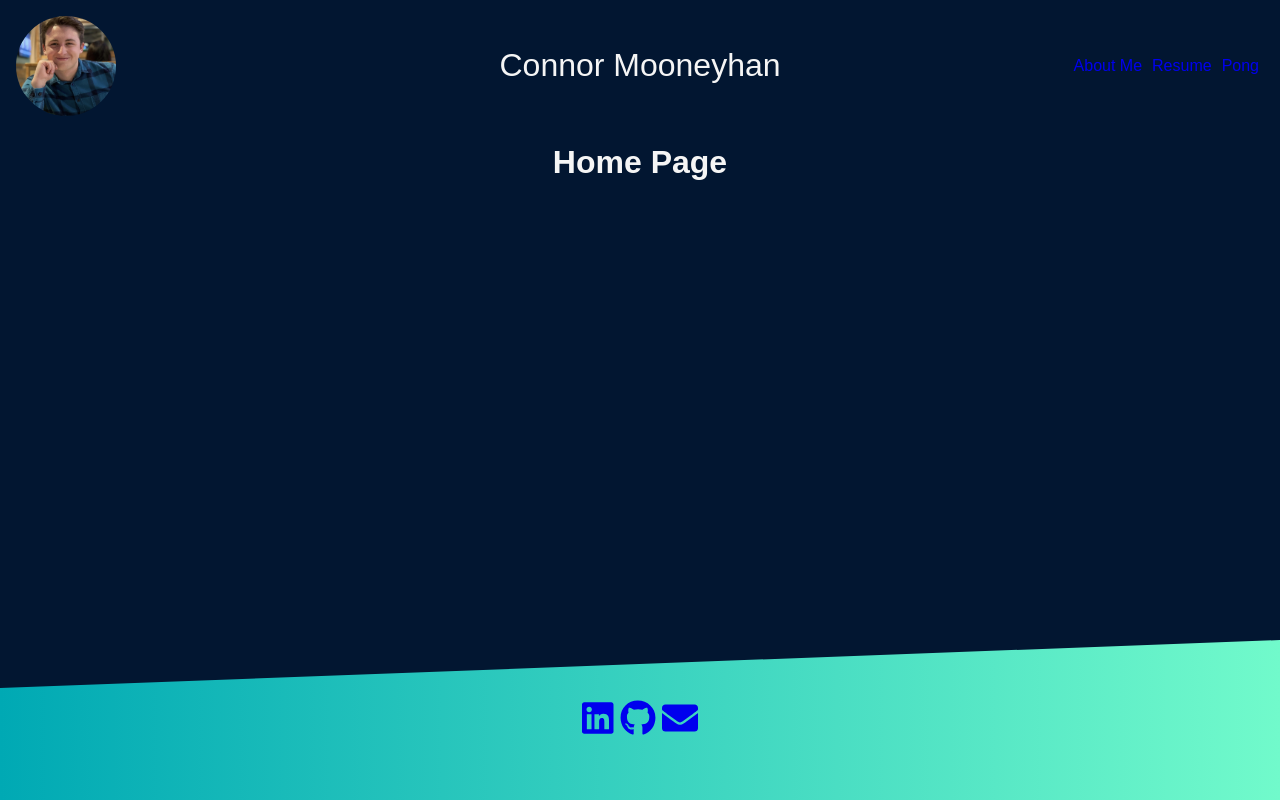
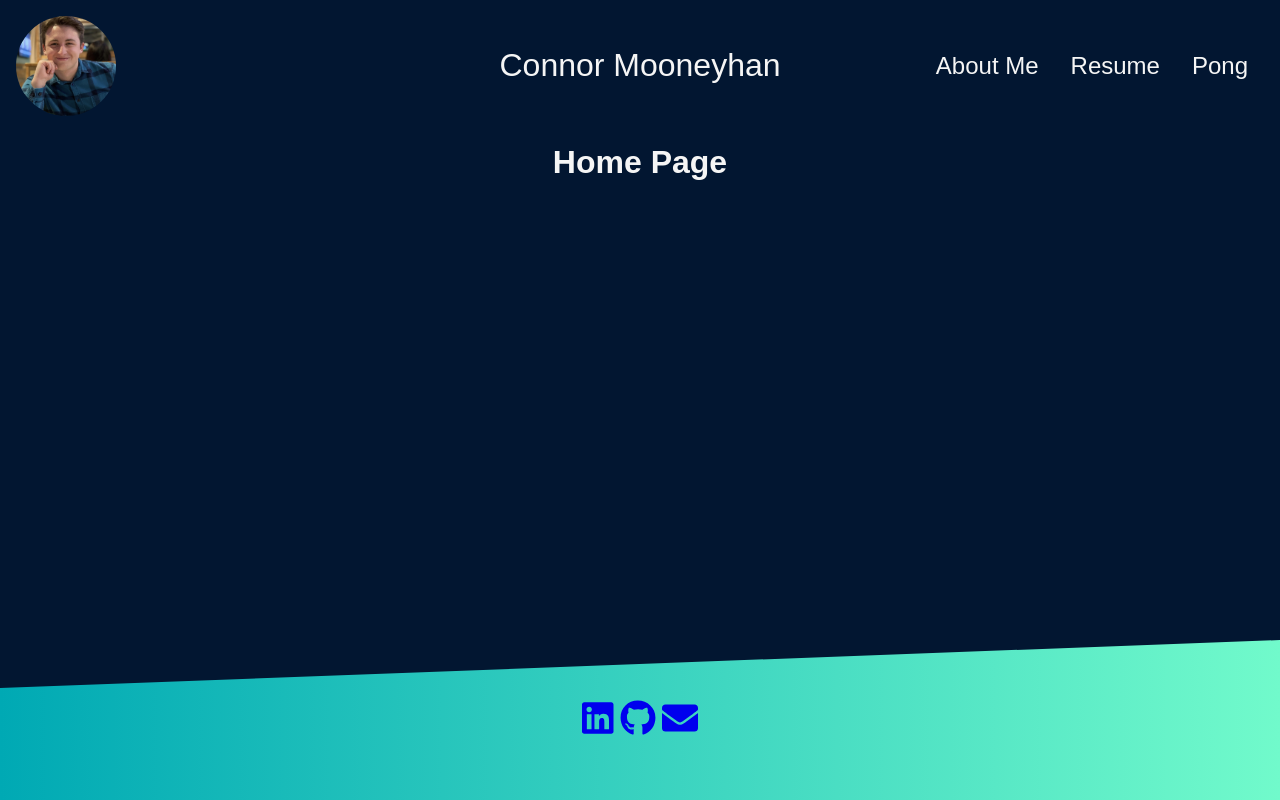
Before and after one commit to ConnorMooneyhan/personal-site, a React (Create React App) app: page / in a window 1280 px wide. Built offline with nearby package versions, Linux system fonts and the light colour scheme; a web font is replaced by a local one.

Commit message:
Changed nav link color and size

```diff
--- a/src/components/Header/_Header.scss
+++ b/src/components/Header/_Header.scss
@@ -31,10 +31,12 @@
 
       li {
         display: inline-block;
-        padding: 0 5px;
+        padding: 0 1em;
 
         a {
           text-decoration: none;
+          color: inherit;
+          font-size: 24px;
         }
       }
     }
--- a/src/css/App.css
+++ b/src/css/App.css
@@ -29,10 +29,12 @@
 }
 .Header nav ul li {
   display: inline-block;
-  padding: 0 5px;
+  padding: 0 1em;
 }
 .Header nav ul li a {
   text-decoration: none;
+  color: inherit;
+  font-size: 24px;
 }
 
 h2 {
```
Also changed, not shown: 2 other files (tests, documents, lock files or other folders).
